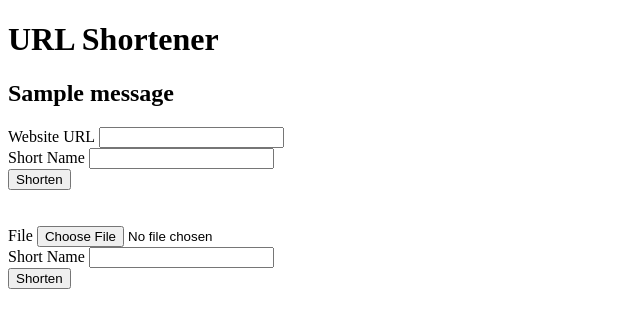
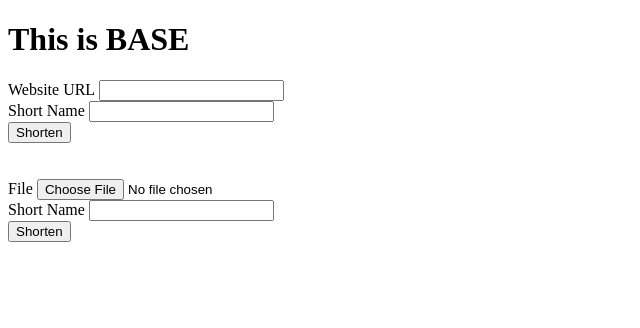
Before and after one commit to xuzhentao/LinkedInLearningProjects, a Flask app: page / in a window 1280 px wide. Shown: the top 328 px of the page, without its empty margins (0-640 px from the left). Run offline with Flask 2, Linux system fonts and the light colour scheme; one stand-in notice (Sample message) is shown.

Commit message:
[Flask_Essential_Training] base.html added

```diff
--- a/Flask_Essential_Training/url-shortener/app.py
+++ b/Flask_Essential_Training/url-shortener/app.py
@@ -2,7 +2,7 @@ import json
 import os
 from typing import Dict
 
-from flask import Flask, render_template, request, redirect, url_for, flash, abort, session
+from flask import Flask, render_template, request, redirect, url_for, flash, abort, session, jsonify
 from werkzeug.utils import secure_filename
 
 app = Flask(__name__)
@@ -71,3 +71,8 @@ def redirect_to_url(code):
 @app.errorhandler(404)
 def page_not_found(error):
     return render_template("page_not_found.html", error=error), 404
+
+
+@app.route("/api")
+def session_api():
+   return jsonify(list(session.keys()))
--- /dev/null
+++ b/Flask_Essential_Training/url-shortener/templates/base.html
@@ -0,0 +1,15 @@
+<!DOCTYPE html>
+<html lang="en">
+<head>
+   {% block title%}
+    {% endblock %}
+</head>
+<body>
+
+<h1>This is BASE</h1>
+
+{% block main %}
+{% endblock %}
+
+</body>
+</html>
--- a/Flask_Essential_Training/url-shortener/templates/home.html
+++ b/Flask_Essential_Training/url-shortener/templates/home.html
@@ -1,15 +1,12 @@
-<!DOCTYPE html>
-<html lang="en">
-<head>
-    <meta charset="UTF-8">
-    <title>This is URL Shortener</title>
-</head>
-<body>
-<h1>URL Shortener</h1>
+{% extends 'base.html' %}
 
-{% for message in get_flashed_messages() %}
-<h2>{{ message }}</h2>
-{% endfor %}
+{% block title %}
+<meta charset="UTF-8">
+<title>Hi welcome Zhentao</title>
+{% endblock %}
+
+{% block main %}
+
 
 <form action="your-url" method="post">
     <label for="url">Website URL</label>
@@ -45,5 +42,4 @@
 {% endif %}
 
 
-</body>
-</html>
+{% endblock %}
```
Also changed, not shown: Flask_Essential_Training/url-shortener/templates/page_not_found.html (+12 -0 lines).
